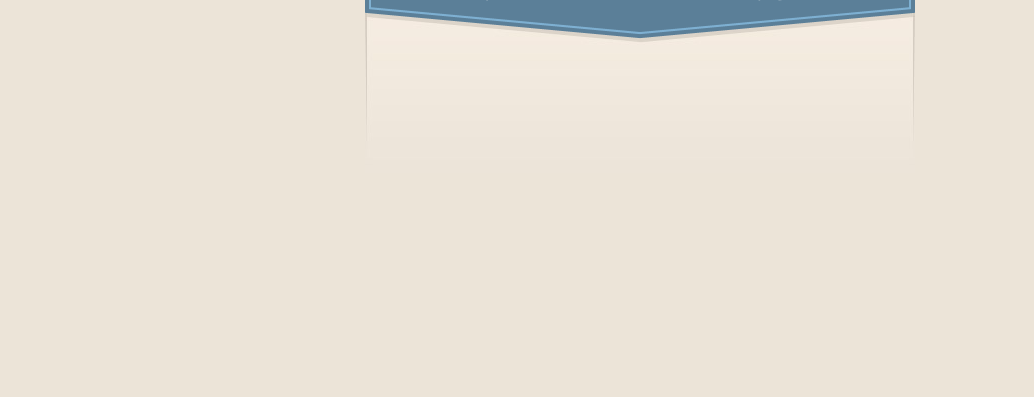
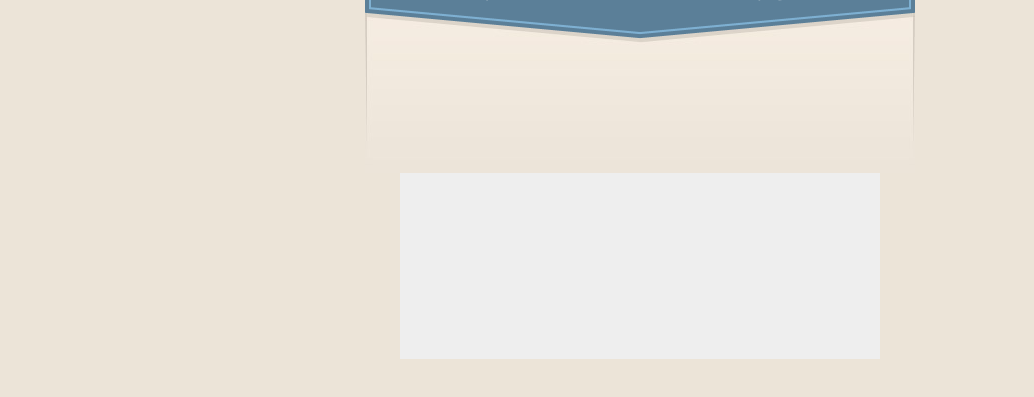
Before and after one commit to hectorcv/citydestruction, a plain HTML site: page index.html in a window 1280 px wide. Shown: the part 153-550 px from the top of the page, without its empty margins (0-1034 px from the left). Drawn offline with nearby package versions, Linux system fonts and the light colour scheme.

Commit message:
Update index.html

```diff
--- a/index.html
+++ b/index.html
@@ -18,6 +18,10 @@
       })
     </script>
     <title>Citydestruction by hectorcv</title>
+     <style>
+    	* { padding: 0; margin: 20; }
+    	canvas { background: #eee; display: block; margin: 0 auto; }
+    </style>
   </head>
 
   <body>
@@ -44,7 +48,7 @@
 
       <span class="banner-fix"></span>
 
-
+      <canvas id="myCanvas" width="480" height="320"></canvas>
 
 
 
```
